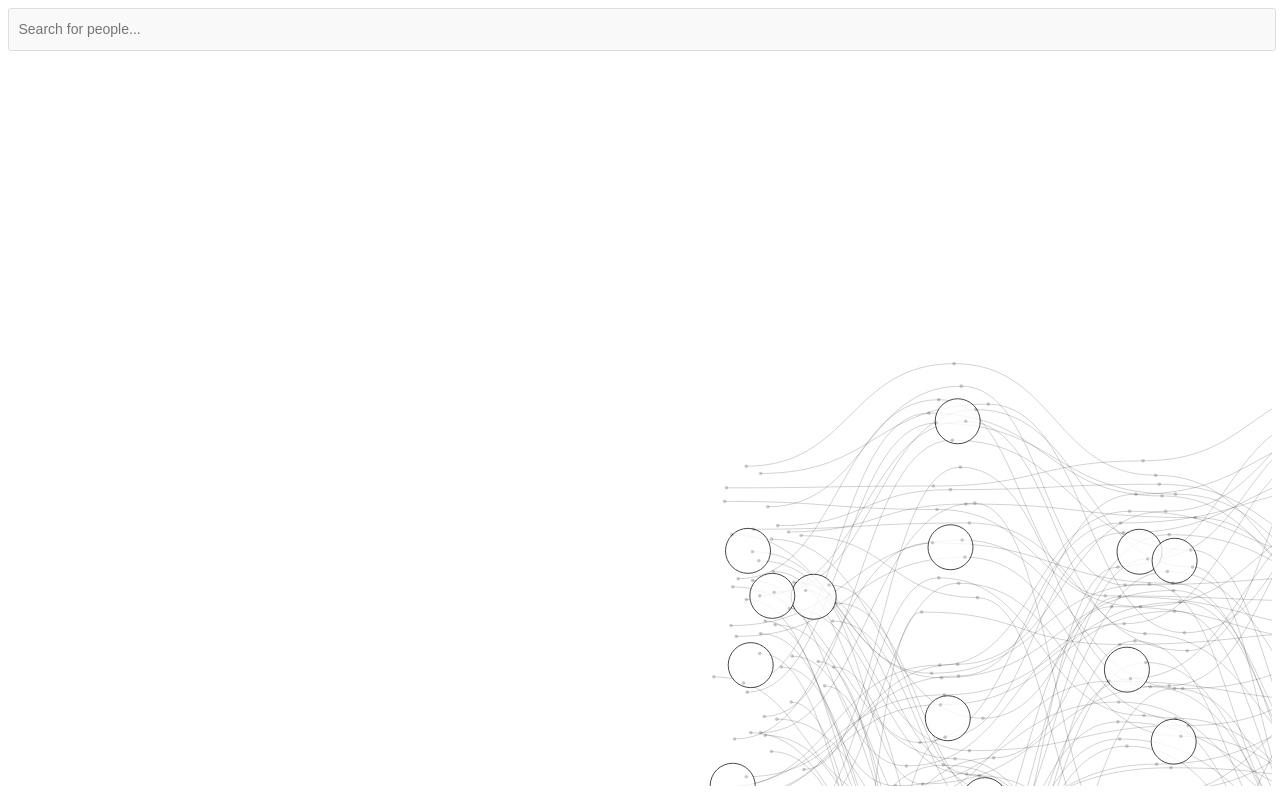
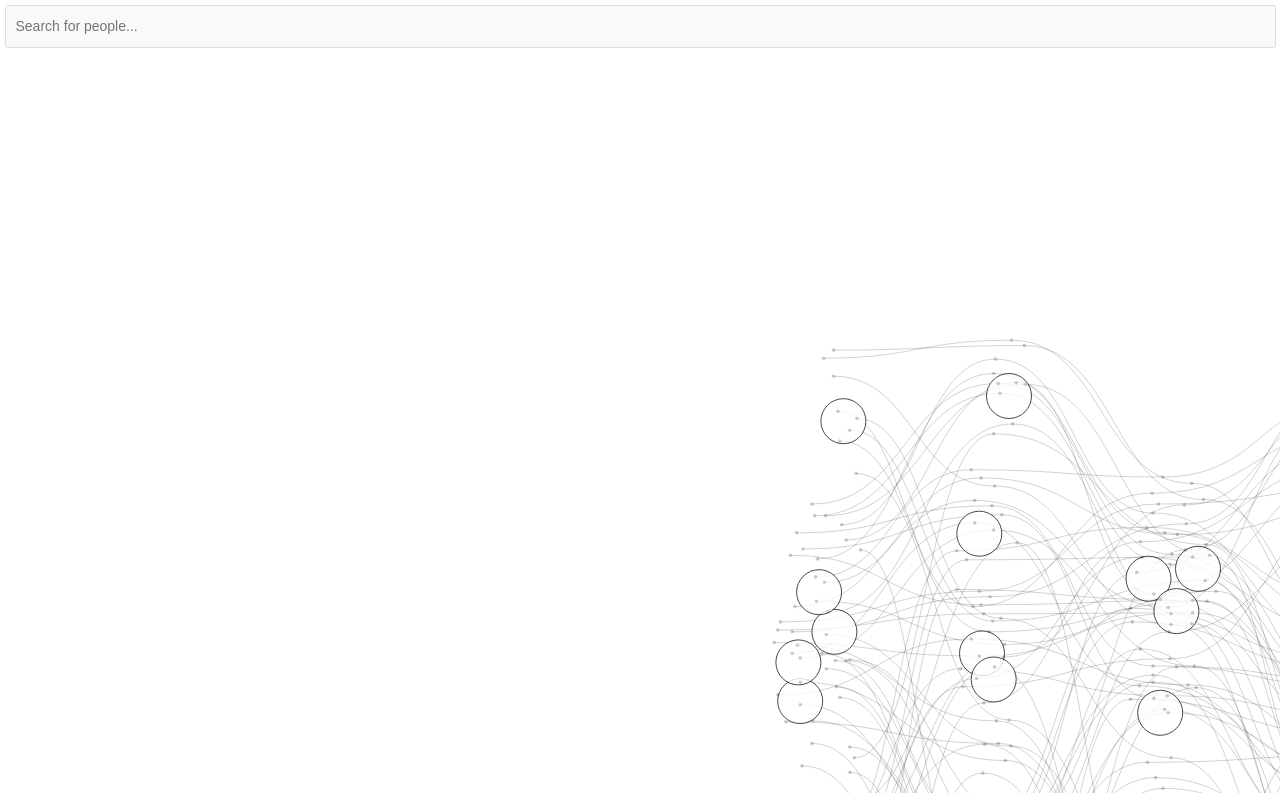
Before and after one commit to randName/ASDvis, a plain HTML site: page index.html in a window 1280 px wide. Drawn offline with Linux system fonts and the light colour scheme; animation ran at ten frames a second.

Commit message:
improve visuals

```diff
--- a/css/main.css
+++ b/css/main.css
@@ -1,6 +1,11 @@
+body {
+    margin: 0px;
+    padding: 0px;
+}
+
 .choices {
-    width: 99%;
-    margin-bottom: 10px;
+    width: 98%;
+    margin: 5px;
 }
 
 .choices__inner {
--- a/js/visual.js
+++ b/js/visual.js
@@ -1,5 +1,5 @@
 function ASD() {
-  const size = [window.innerWidth, window.innerHeight - 75]
+  const size = [window.innerWidth, window.innerHeight - 60]
   const psel = document.getElementById('people')
 
   const svg = d3.select('body').append('svg')
@@ -77,22 +77,22 @@ function ASD() {
 
     sim.force('time')
       .x(termX)
-      .strength(0.2)
+      .strength(1)
 
     sim.force('link')
       .id((d) => d.id)
       .links(data.links)
-      .distance(termSpace * 1.1)
-      .strength(1)
+      .distance(termSpace)
+      .strength(2)
 
     sim.force('charge')
       .distanceMax(size[0])
-      .strength(-90)
+      .strength(-150)
 
     sim.force('section')
       .id((d) => d.group.id)
       .clusters(data.groups)
-      .strength(0.3)
+      .strength(0.5)
 
     personSelect = new Choices(psel, {
       placeholder: true,
@@ -157,7 +157,7 @@ function ASD() {
         .style('fill', '#fff')
         .style('opacity', 0.8)
         .style('stroke', '#000')
-        .append('title').text((d) => `T${d.term}: ${d.name}`)
+        .append('title').text((d) => d.term === 3 ? `15${d.name}` : `T${d.term}: ${d.name}`)
 
     g.append('g')
       .selectAll('.node')
```
